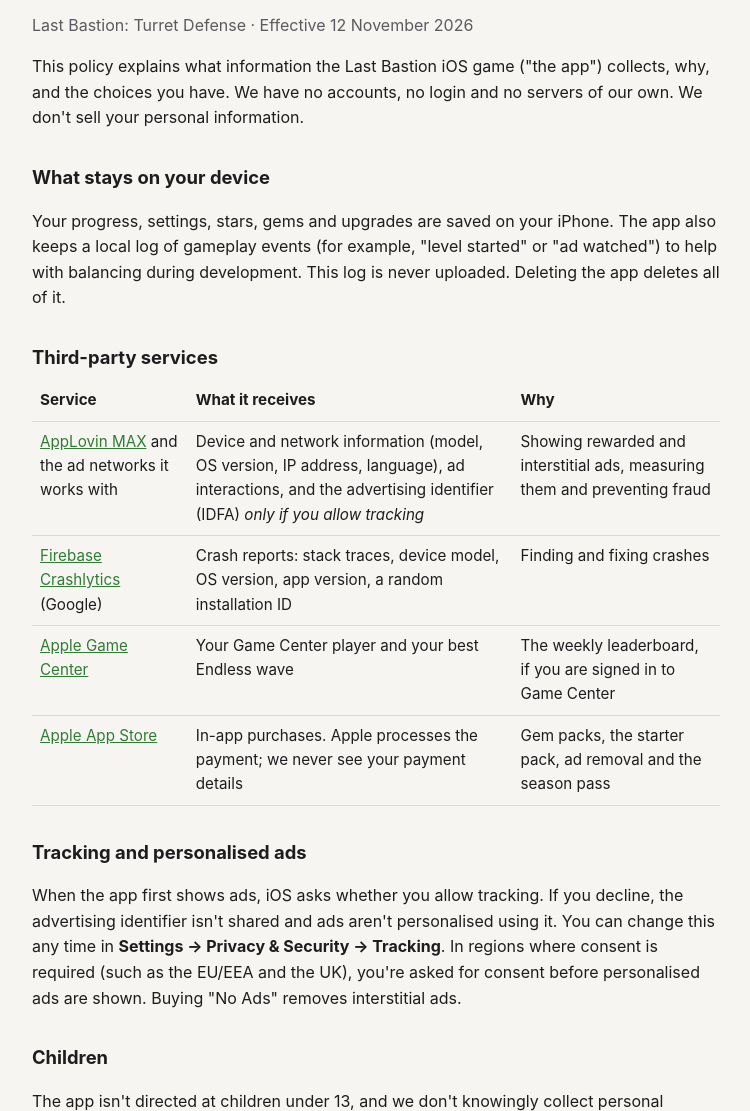
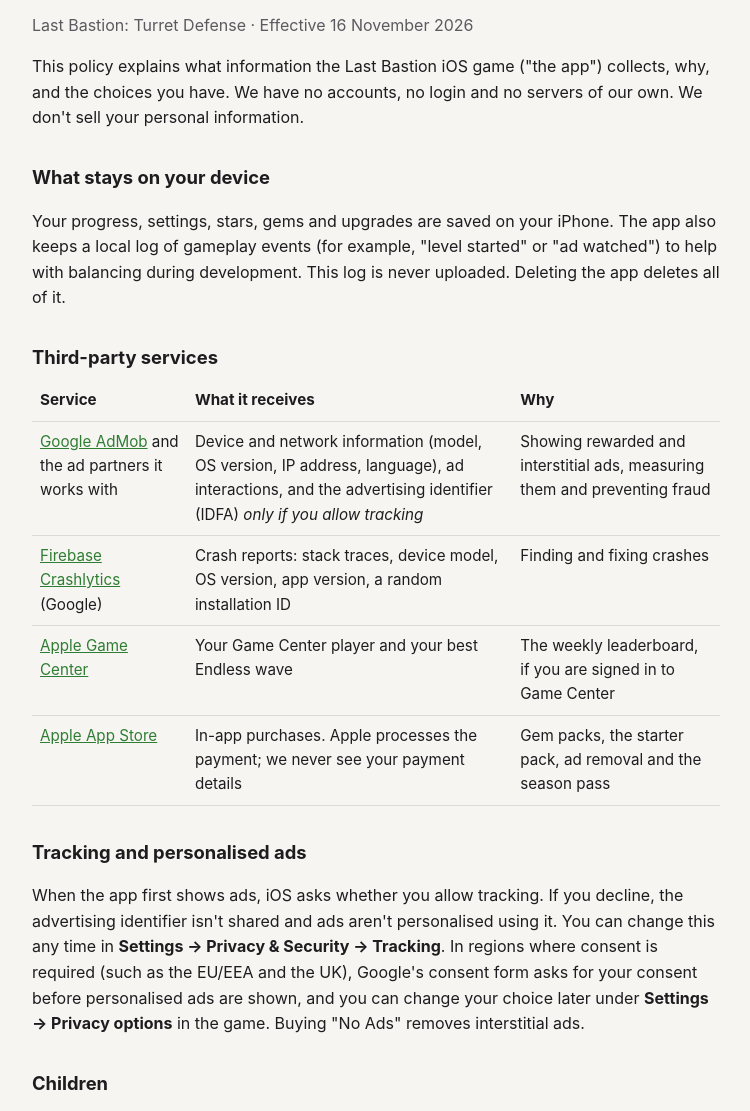
Before and after one commit to knyazyangor/last-bastion, a plain HTML site: page privacy.html in a window 1280 px wide. Shown: the part 138-1249 px from the top of the page, without its empty margins (264-1014 px from the left). Drawn offline with Linux system fonts and the light colour scheme.

Commit message:
Name Google AdMob as the ad provider in the privacy policy
The app switched from AppLovin MAX to AdMob. Also point EU/UK players
to the in-game Privacy options to change their ad consent.

Co-Authored-By: Claude Opus 5.5 <noreply@anthropic.com>
Claude-Session: https://claude.ai/code/session_01Hic7fpThsXnmV2vsrJVbnk

```diff
--- a/privacy.html
+++ b/privacy.html
@@ -10,7 +10,7 @@
 <main>
 <nav><a href="./">Support</a><a href="privacy.html">Privacy Policy</a></nav>
 <h1>Privacy Policy</h1>
-<p class="muted">Last Bastion: Turret Defense · Effective 12 November 2026</p>
+<p class="muted">Last Bastion: Turret Defense · Effective 16 November 2026</p>
 
 <p>This policy explains what information the Last Bastion iOS game ("the app") collects, why, and the choices you have. We have no accounts, no login and no servers of our own. We don't sell your personal information.</p>
 
@@ -20,14 +20,14 @@
 <h2>Third-party services</h2>
 <table>
 <tr><th>Service</th><th>What it receives</th><th>Why</th></tr>
-<tr><td><a href="https://www.applovin.com/privacy/">AppLovin MAX</a> and the ad networks it works with</td><td>Device and network information (model, OS version, IP address, language), ad interactions, and the advertising identifier (IDFA) <em>only if you allow tracking</em></td><td>Showing rewarded and interstitial ads, measuring them and preventing fraud</td></tr>
+<tr><td><a href="https://policies.google.com/technologies/partner-sites">Google AdMob</a> and the ad partners it works with</td><td>Device and network information (model, OS version, IP address, language), ad interactions, and the advertising identifier (IDFA) <em>only if you allow tracking</em></td><td>Showing rewarded and interstitial ads, measuring them and preventing fraud</td></tr>
 <tr><td><a href="https://firebase.google.com/support/privacy">Firebase Crashlytics</a> (Google)</td><td>Crash reports: stack traces, device model, OS version, app version, a random installation ID</td><td>Finding and fixing crashes</td></tr>
 <tr><td><a href="https://www.apple.com/legal/privacy/">Apple Game Center</a></td><td>Your Game Center player and your best Endless wave</td><td>The weekly leaderboard, if you are signed in to Game Center</td></tr>
 <tr><td><a href="https://www.apple.com/legal/privacy/">Apple App Store</a></td><td>In-app purchases. Apple processes the payment; we never see your payment details</td><td>Gem packs, the starter pack, ad removal and the season pass</td></tr>
 </table>
 
 <h2>Tracking and personalised ads</h2>
-<p>When the app first shows ads, iOS asks whether you allow tracking. If you decline, the advertising identifier isn't shared and ads aren't personalised using it. You can change this any time in <strong>Settings → Privacy &amp; Security → Tracking</strong>. In regions where consent is required (such as the EU/EEA and the UK), you're asked for consent before personalised ads are shown. Buying "No Ads" removes interstitial ads.</p>
+<p>When the app first shows ads, iOS asks whether you allow tracking. If you decline, the advertising identifier isn't shared and ads aren't personalised using it. You can change this any time in <strong>Settings → Privacy &amp; Security → Tracking</strong>. In regions where consent is required (such as the EU/EEA and the UK), Google's consent form asks for your consent before personalised ads are shown, and you can change your choice later under <strong>Settings → Privacy options</strong> in the game. Buying "No Ads" removes interstitial ads.</p>
 
 <h2>Children</h2>
 <p>The app isn't directed at children under 13, and we don't knowingly collect personal information from them. If you believe a child has provided information through the app, contact us and we'll help remove it.</p>
```
